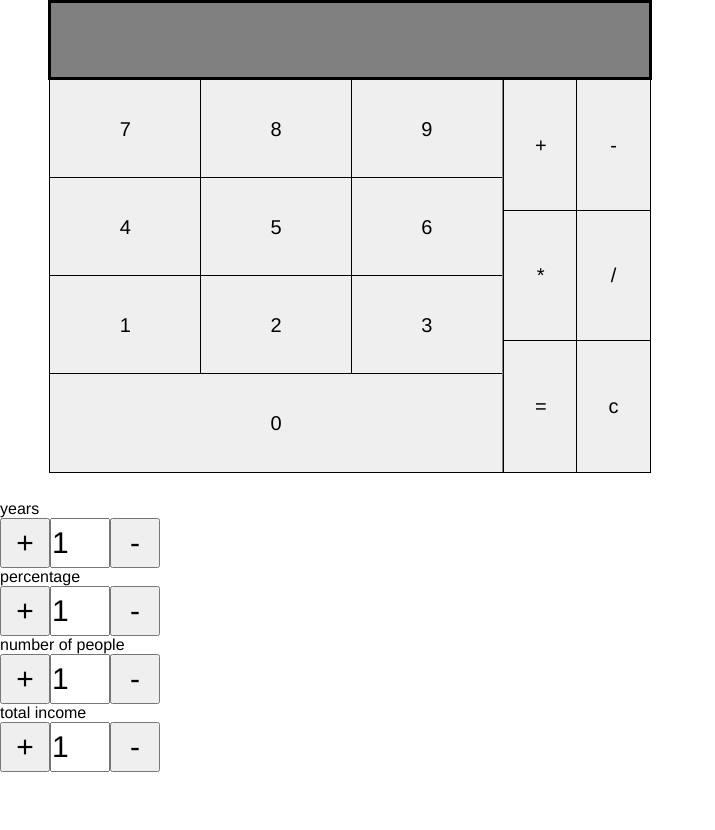
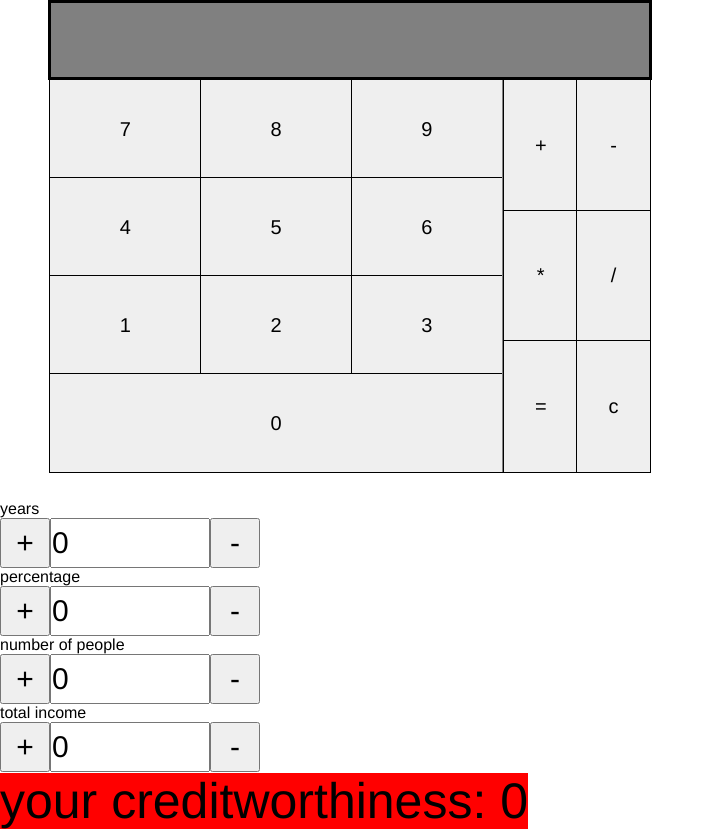
Before and after one commit to DrkNowak/calc, a Vue app: page / in a window 1280 px wide. Shown: the whole page, without its empty margins (0-715 px from the left). Before the commit the page ends 800 px from the top, so only its background shows below. Built offline with nearby package versions, Linux system fonts and the light colour scheme.

Commit message:
feat - loan buttons + result

```diff
--- a/src/components/CalculatorBody.vue
+++ b/src/components/CalculatorBody.vue
@@ -46,7 +46,7 @@ export default defineComponent({
     return {
       numbers,
       actions,
-      query: ''
+      query: '' as string
     }
   },
   methods: {
--- a/src/components/Loan/LoanBody.vue
+++ b/src/components/Loan/LoanBody.vue
@@ -1,28 +1,47 @@
 <template>
   <div class="loan-body">
-     <LoanInput v-for="{step, key, label} in fields" :key="key" :label="label" :step="step" />
+     <LoanInput v-for="{step, key, label} in fields" :key="key" :label="label" :step="step" :field="key" @change="handleChange" />
+     <span>your creditworthiness: {{calculateCreditworthiness()}}</span>
   </div>
 </template>
 
 <script lang="ts">
 
 import { defineComponent } from 'vue'
-import { fields } from '@/consts/loanFields'
+import { fields } from '@/consts/loanFields.js'
+import { LoanData } from '@/types/global'
+import { calcCredit } from '@/helpers/creditWorth'
 
 import LoanInput from './LoanInput.vue'
 export default defineComponent({
   components: {
     LoanInput
   },
+
   data () {
     return {
-      fields
+      fields,
+      loanDataStructure: {} as LoanData
+    }
+  },
+
+  methods: {
+    handleChange (value :string, label :string): void {
+      this.loanDataStructure[label] = parseFloat(value)
+    },
+
+    calculateCreditworthiness (): number {
+      return calcCredit(this.loanDataStructure) || 0
     }
   }
-
 })
 </script>
 
-<style>
-
+<style scoped>
+  span {
+    width: 200px;
+    height: 100px;
+    font-size: 50px;
+    background-color: red;
+  }
 </style>
--- a/src/components/Loan/LoanInput.vue
+++ b/src/components/Loan/LoanInput.vue
@@ -2,7 +2,7 @@
   <label>{{label}}</label>
   <div class="loan-input">
     <button @click="handleAdd">+</button>
-    <input type="number" ref="input" :value ="rangeVal"/>
+    <input ref="input" :value ="rangeVal" @change="handleChange"/>
     <button @click="handleSubtract">-</button>
   </div>
 </template>
@@ -12,14 +12,16 @@ import { defineComponent } from 'vue'
 import { InputRef } from '@/types/global'
 
 export default defineComponent({
+  emits: ['change'],
 
   props: {
     label: { type: String, default: '' },
+    field: { type: String, default: '' },
     step: { type: Number, default: 0 }
   },
   data () {
     return {
-      rangeVal: '1'
+      rangeVal: '0' as string
     }
   },
 
@@ -30,14 +32,20 @@ export default defineComponent({
         (refs.input.value as number) = parseFloat(refs.input.value as string) - this.step
       }
 
-      this.$emit('change', refs.input.value)
+      this.$emit('change', refs.input.value, this.field)
     },
 
     handleAdd () : void {
       const refs = this.$refs as InputRef
+
       refs.input.value = +this.step + parseFloat(refs.input.value as string)
 
-      this.$emit('change', refs.input.value)
+      this.$emit('change', refs.input.value, this.field)
+    },
+
+    handleChange () : void {
+      const refs = this.$refs as InputRef
+      this.$emit('change', refs.input.value, this.field)
     }
   }
 })
@@ -55,7 +63,7 @@ export default defineComponent({
   }
 
   input {
-    width: 60px;
+    width: 160px;
     font-size: 30px;
   }
 }
--- a/src/consts/loanFields.ts
+++ b/src/consts/loanFields.js
@@ -3,5 +3,4 @@ export const fields = {
   percentage: { key: 'percentage', step: 0.5, label: 'percentage' },
   people: { key: 'people', step: 1, label: 'number of people' },
   income: { key: 'income', step: 500, label: 'total income' }
-
 }
--- /dev/null
+++ b/src/helpers/creditWorth.ts
@@ -0,0 +1,6 @@
+import { LoanData } from '@/types/global'
+
+export function calcCredit ({ percentage, years, income, people }: LoanData) : number {
+  console.log('got', percentage, years, income, people)
+  return percentage * years * income * people
+}
--- a/tsconfig.json
+++ b/tsconfig.json
@@ -4,6 +4,7 @@
     "module": "esnext",
     "strict": true,
     "jsx": "preserve",
+    "allowJs": true,
     "moduleResolution": "node",
     "skipLibCheck": true,
     "esModuleInterop": true,
@@ -33,7 +34,7 @@
     "src/**/*.vue",
     "tests/**/*.ts",
     "tests/**/*.tsx"
-  ],
+, "src/consts/loanFields.js"  ],
   "exclude": [
     "node_modules"
   ]
```
Also changed, not shown: src/types/global.ts (+19 -1 lines), src/helpers/actions.ts (deleted).
